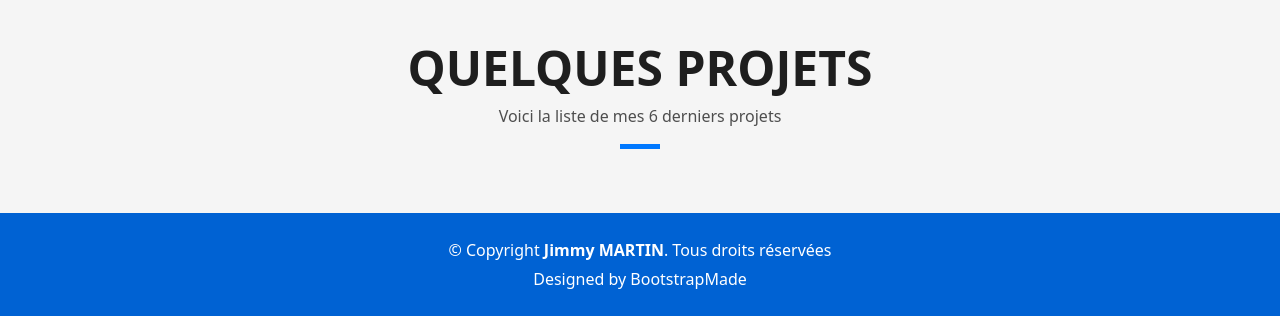
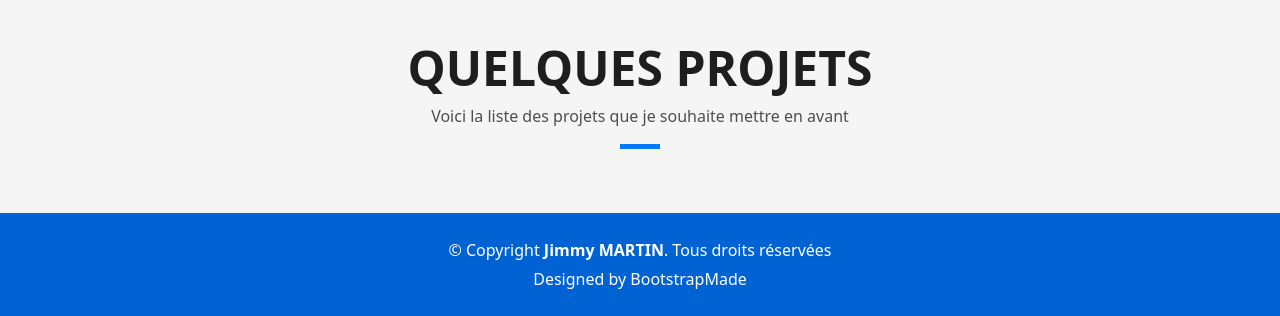
Before and after one commit to jimmy-martin/portfolio-v2, a Symfony app: template templates/front/home/home.html.twig in a window 1280 px wide. Shown: the part 1787-2103 px from the top of the page. Run offline with Twig, Linux system fonts and the light colour scheme; the template is opened without the code that fills it, so the values that code supplies are empty; some libraries are stand-ins or nearby versions.

Commit message:
update _portfolio preview subtitle

```diff
--- a/templates/front/partials/_portfolio-preview.html.twig
+++ b/templates/front/partials/_portfolio-preview.html.twig
@@ -8,7 +8,7 @@
 						Quelques projets
 					</h3>
 					<p class="subtitle-a">
-             Voici la liste de mes 6 derniers projets
+						Voici la liste des projets que je souhaite mettre en avant
 					</p>
 					<div class="line-mf"></div>
 				</div>
@@ -36,7 +36,9 @@
 								</div>
 								<div class="col-sm-4">
 									<div class="w-like">
-                   <a class="squareIcon" href="{{ path('front_portfolio_browse') }}#{{ project.id }}"> <span class="bi bi-arrow-right-square"></span></a>
+										<a class="squareIcon" href="{{ path('front_portfolio_browse') }}#{{ project.id }}">
+											<span class="bi bi-arrow-right-square"></span>
+										</a>
 									</div>
 								</div>
 							</div>
@@ -47,4 +49,5 @@
 			{% endfor %}
 		</div>
 	</div>
- </section><!-- End Portfolio Section -->
+</section>
+<!-- End Portfolio Section -->
```
Lines whose indentation alone changed are shown as unchanged.
